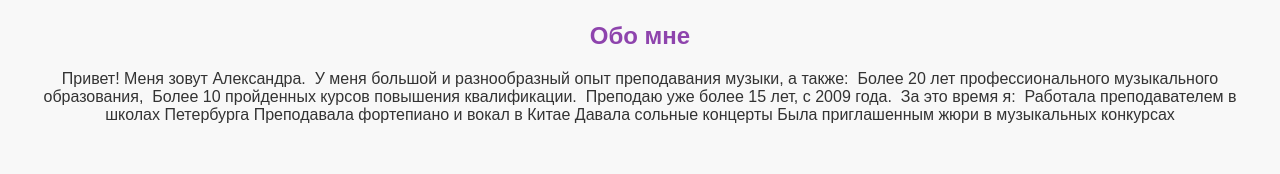
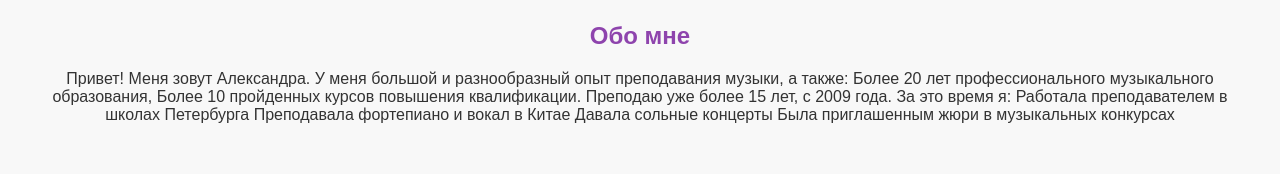
Before and after one commit to natalhir/lesite, a plain HTML site: page index.html in a window 1280 px wide. Shown: the part 416-590 px from the top of the page. Drawn offline with Linux system fonts and the light colour scheme; a script that the page names is missing.

Commit message:
Update index.html

```diff
--- a/index.html
+++ b/index.html
@@ -31,18 +31,11 @@
     <section id="about"><img src="https://github.com/natalhir/lesite/blob/main/photo_2025-03-17%2020.08.28.jpeg" alt="Преподаватель вокала" class="about-photo">
         <h2>Обо мне</h2>
         <p>Привет! Меня зовут Александра.
-‌
 ‌У меня большой и разнообразный ‌опыт преподавания музыки, а также:
-‌
-Более 20 лет профессионального музыкального образования,
-‌
+‌Более 20 лет профессионального музыкального образования,
 ‌Более 10 пройденных курсов повышения квалификации.
-‌
 ‌Преподаю уже более 15 лет, с 2009 года.
-‌
-‌За это время я:
-‌
-Работала преподавателем ‌в школах Петербурга
+За это время я: Работала преподавателем ‌в школах Петербурга
 Преподавала фортепиано ‌и вокал в Китае
 Давала сольные концерты
 ‌Была приглашенным жюри ‌в музыкальных конкурсах</p>
```
